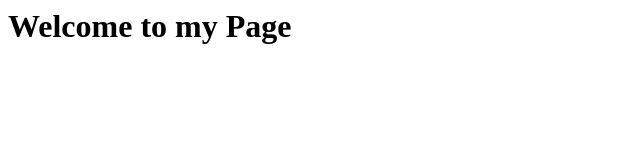
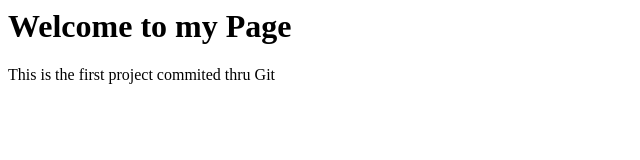
Before and after one commit to LadyDeveloper/curso-git, a plain HTML site: page index.html in a window 1280 px wide. Shown: the whole page, without its empty margins (0-640 px from the left). Drawn offline with Linux system fonts and the light colour scheme.

Commit message:
Inserted paragrapgh

```diff
--- a/index.html
+++ b/index.html
@@ -4,5 +4,6 @@
     </head>
     <body>
         <h1>Welcome to my Page</h1>
+        <p>This is the first project commited thru Git</p>
     </body>
 </html>
```
